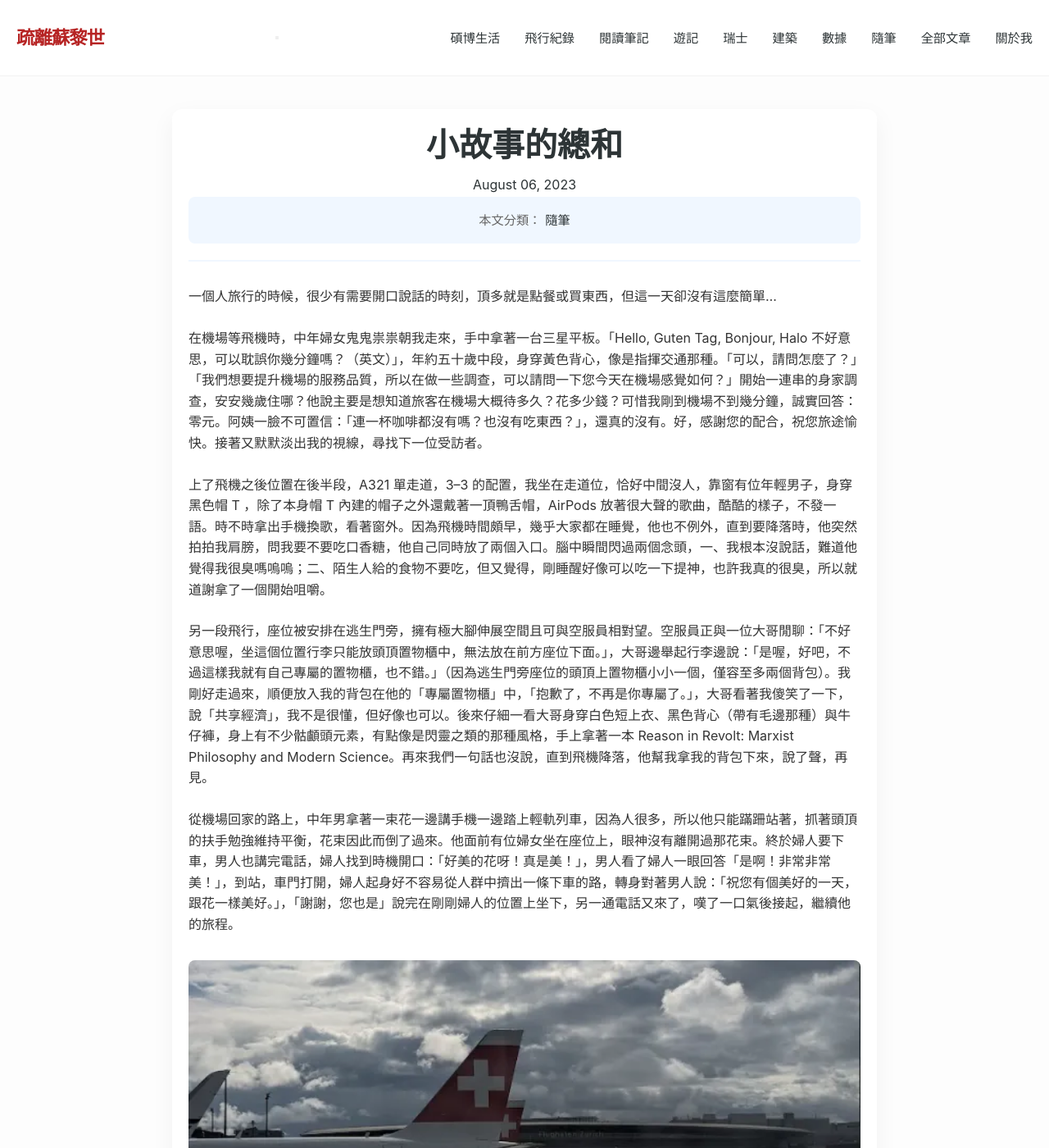
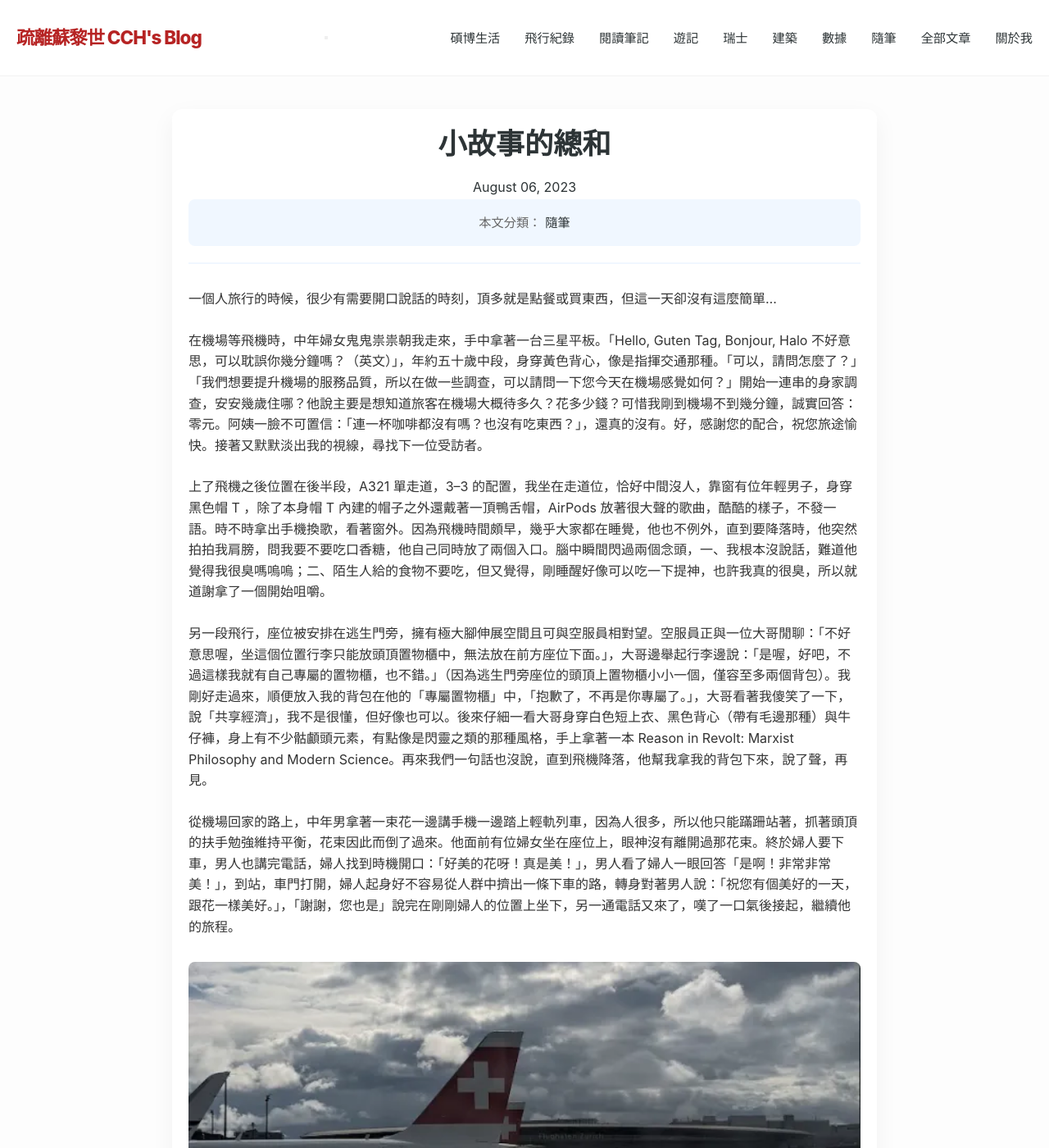
Before and after one commit to Chichinghsu/chichinghsu.github.io, a Jekyll site: the page built from _posts/2023/2023-08-06-some-stories.md, in a window 1280 px wide and 1400 px high. Shown: the whole window at 82% size. Built offline with Jekyll 4.4.1, drawn with Linux system fonts in a browser that asks for light colours.

Commit message:
update og figure, fix title css break, update blog title

```diff
--- a/_layouts/default.html
+++ b/_layouts/default.html
@@ -88,7 +88,7 @@
 <body>
     <nav class="navbar">
         <div class="nav-container">
-            <a href="/" class="logo">疏離蘇黎世</a>
+            <a href="/" class="logo">疏離蘇黎世 CCH's Blog</a>
 
             <button class="menu-toggle" aria-label="Open Menu">
                 <span class="bar"></span>
--- a/assets/css/style.scss
+++ b/assets/css/style.scss
@@ -409,11 +409,20 @@
 }
 
 .post-title-main {
-    font-size: 2.5rem;
+    font-size: 2.2rem;
     font-weight: 800;
     color: var(--text-main);
-    line-height: 1.2;
-    margin-bottom: 10px;
+    line-height: 1.3;
+    margin-bottom: 15px;
+    word-break: keep-all;
+    overflow-wrap: break-word;
+}
+
+@media (max-width: 600px) {
+    .post-title-main {
+        font-size: 1.75rem;
+        line-height: 1.25;
+    }
 }
 
 /* Content Styling (The actual blog text) */
```
Also changed, not shown: assets/img/og-default.jpg.
